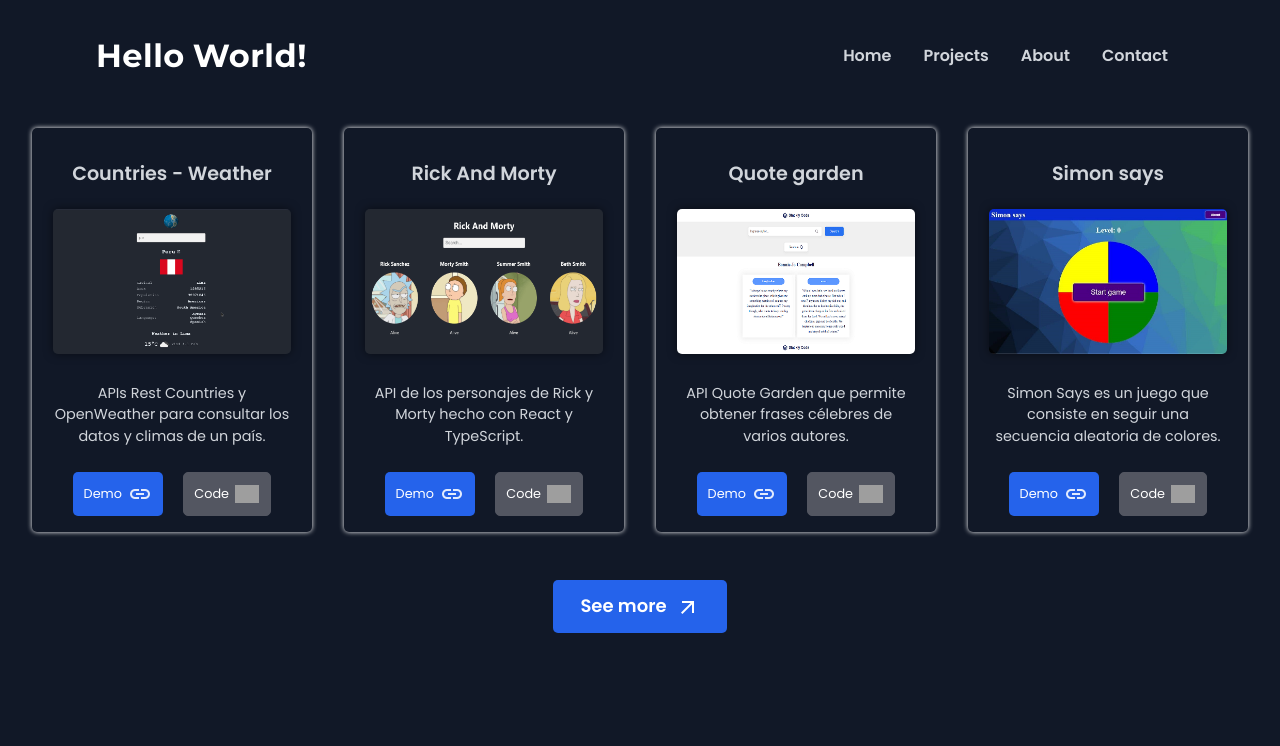
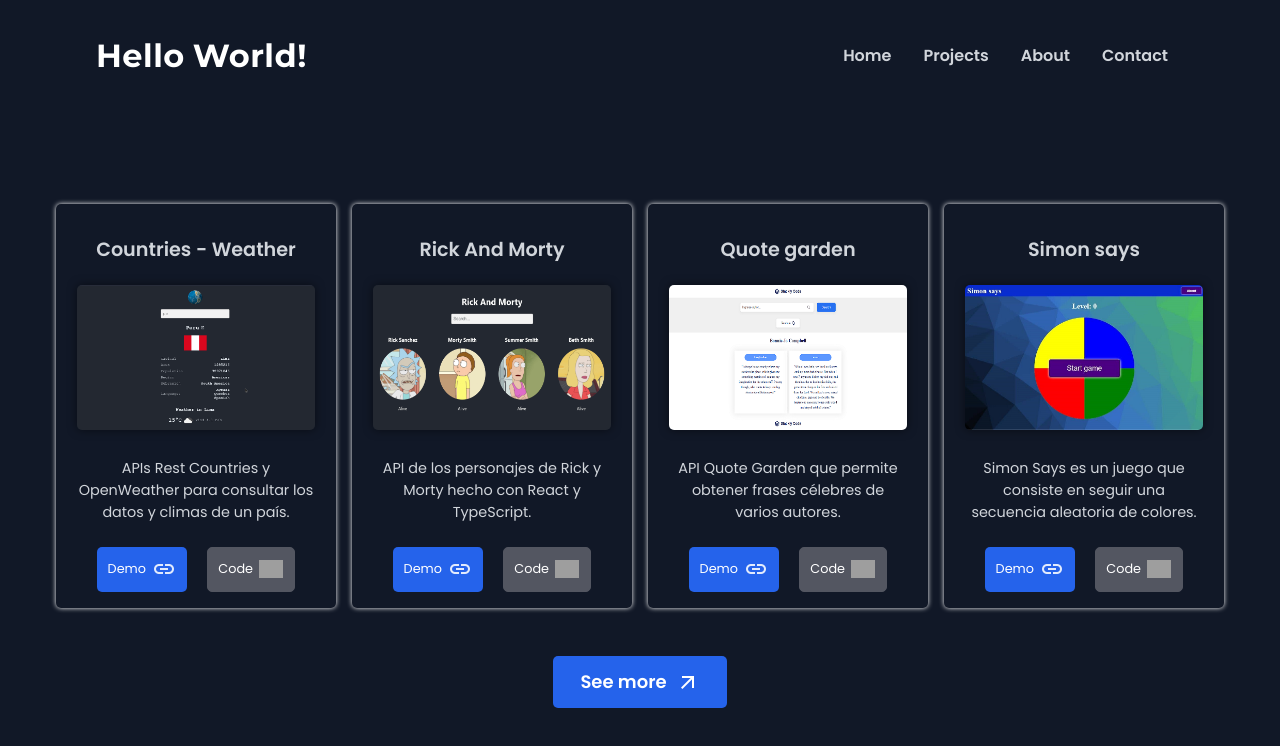
Before and after one commit to jdelacruzv/portafolio, a React (Vite) app: page /projects in a window 1280 px wide. Shown: the top 746 px of the page. Built offline with nearby package versions, Linux system fonts and the light colour scheme; grey boxes are pictures that could not be loaded.

Commit message:
remove project page animation

```diff
--- a/src/pages/ContactPage.module.css
+++ b/src/pages/ContactPage.module.css
@@ -50,7 +50,6 @@
 .contact__phone__img {
   width: 100%;
   height: auto;
-  animation: 3s slidein;
 }
 @media screen and (min-width: 768px) {
   .contact_container {
--- a/src/pages/ProjectsPage.module.css
+++ b/src/pages/ProjectsPage.module.css
@@ -1,31 +1,18 @@
 .projects__container {
 	display: flex;
   flex-direction: column;
+	justify-content: center;
+  align-items: center;
   padding: 1rem;
   overflow: hidden;
 }
-
 .projects {
   display: flex;
   flex-direction: column;
   flex-wrap: wrap;
   align-items: center;
   justify-content: space-evenly;
-  animation: 2s slidein;
 }
-
-@keyframes slidein {
-  from {
-    margin-top: 100%;
-    height: 0%;
-  }
-
-  to {
-    margin-top: 0%;
-    height: 100%;
-  }
-}
-
 @media screen and (min-width: 668px) {
   .projects {
     flex-direction: row;
@@ -33,3 +20,13 @@
     padding-bottom: 1rem;
   }
 }
+@media screen and (min-width: 1200px) {
+  .projects__container {
+    height: calc(100vh - 112px);
+  }
+}
+@media screen and (min-width: 1300px) {
+	.projects {
+    gap: 3rem;
+  }
+}
```
